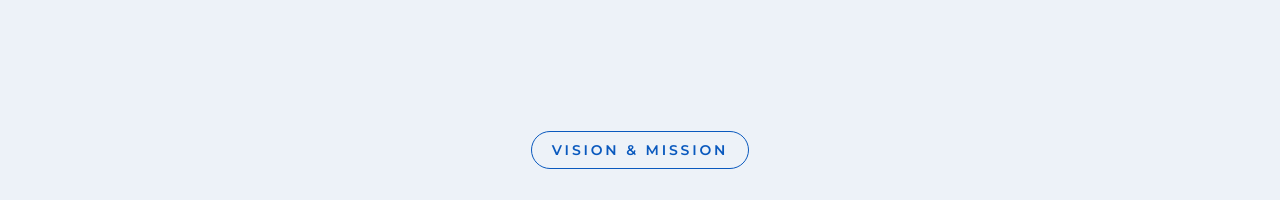
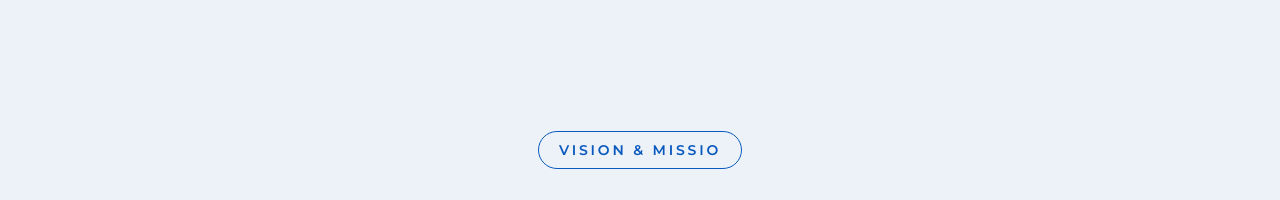
Before and after one commit to madhuratech/Bright-frontend, a React (Vite) app: page /profile in a window 1280 px wide. Shown: the part 2460-2660 px from the top of the page. Built offline with nearby package versions, Linux system fonts and the light colour scheme.

Commit message:
Just Check

```diff
--- a/src/components/Growth/growth.jsx
+++ b/src/components/Growth/growth.jsx
@@ -31,7 +31,7 @@ export default function VisionMission() {
           }}
         >
           <span className="inline-flex items-center border border-[#0A59BE] text-[#0A59BE] rounded-full px-5 py-2 text-xs md:text-sm font-semibold uppercase tracking-[0.2em] mb-5">
-            Vision & Mission
+            Vision & Missio
           </span>
 
           <h1 className="text-[#0A59BE] text-4xl md:text-6xl font-medium leading-tight max-w-5xl mx-auto">
```
